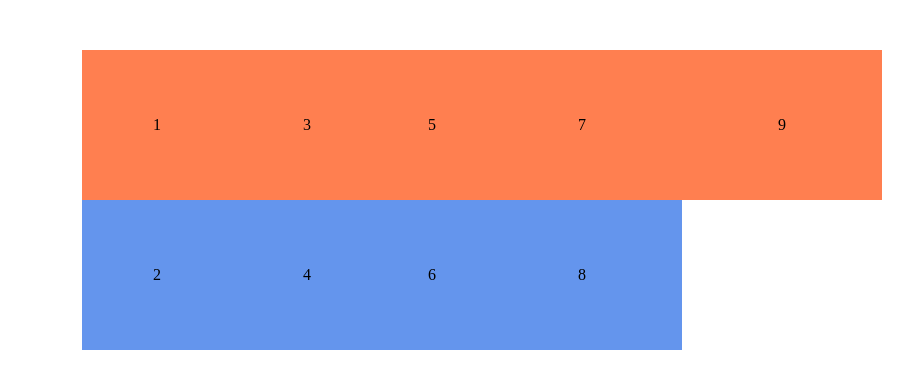
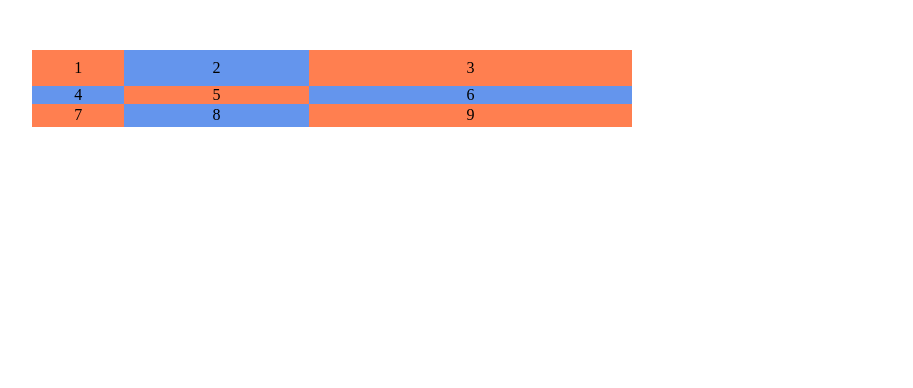
Before and after one commit to zf-programming/css-grid, a plain HTML site: page index.html in a window 1280 px wide. Shown: the whole page, without its empty margins (308-1221 px from the left). Drawn offline with Linux system fonts and the light colour scheme.

Commit message:
Value pada Grid

```diff
--- a/style.css
+++ b/style.css
@@ -4,16 +4,15 @@ body {
 }
 
 .container {
-  width: 500px;
+  width: 600px;
   margin: 50px auto;
   display: grid;
-  /* Ukuran explicit adalah ukuran grid yang ditentukan langsung */
-  /* Ukuran implicit adalah ukuran grid sisanya */
-  grid-template-columns: 150px 150px 100px; /* 3kolom */
-  grid-template-rows: 150px 150px; /* 2baris */
-  grid-auto-rows: 200px; /* mengatur ukuran implicit row */
-  grid-auto-columns: 200px; /* mengatur ukuran implicit column */
-  grid-auto-flow: column; /* mengatur default acuan track sisanya */
+  /* Values pada grid */
+  /* gtr atau gtc: [lineName] size */
+  /* value pada size: px, %, fr (fraction), auto */
+  /* Fraction mirip dengan flex-grow */
+  grid-template-columns: 1fr 2fr 3.5fr;
+  grid-template-rows: 4fr 2fr 2.5fr; /* akan menyesuaikan jika ada height */
 }
 
 .item {
```
